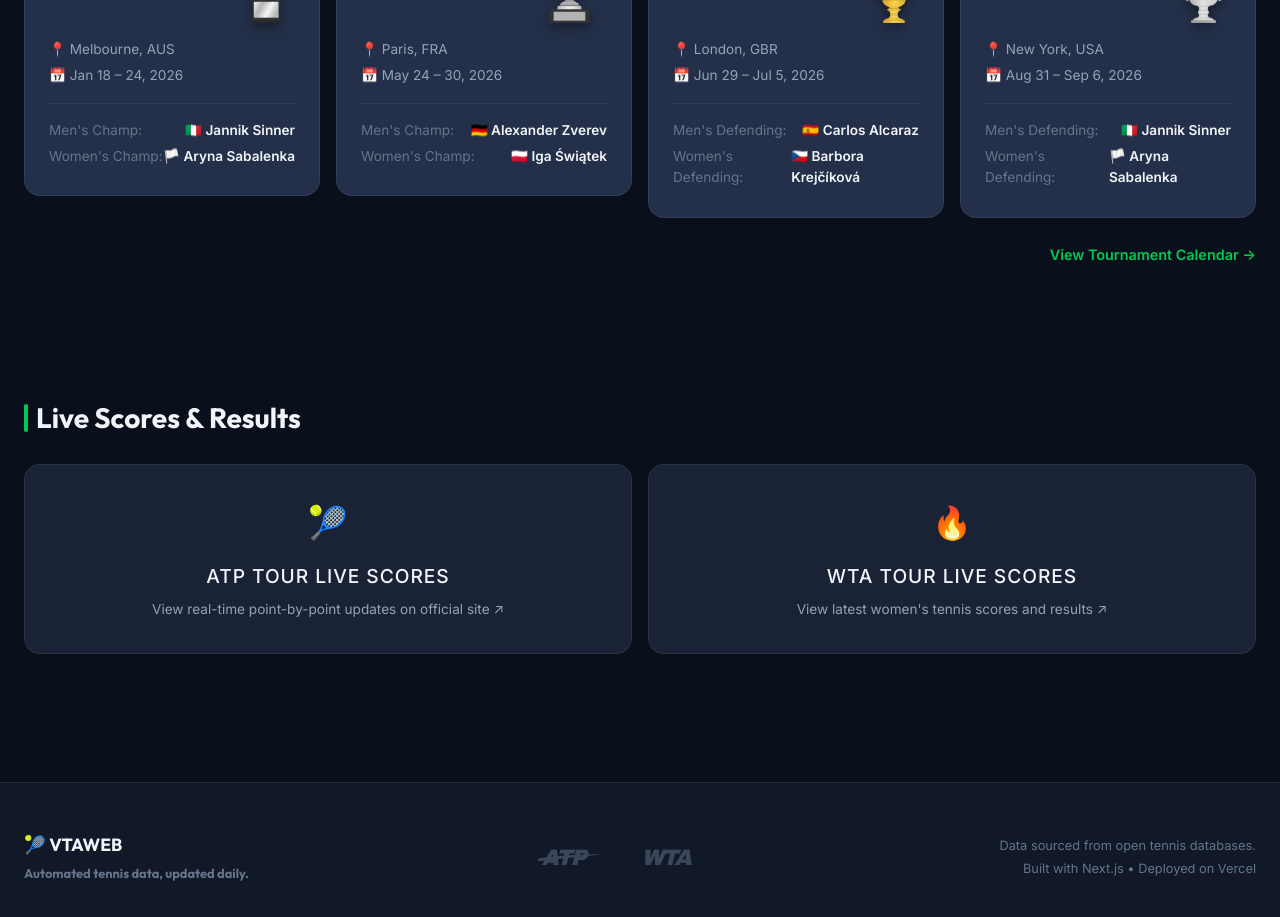
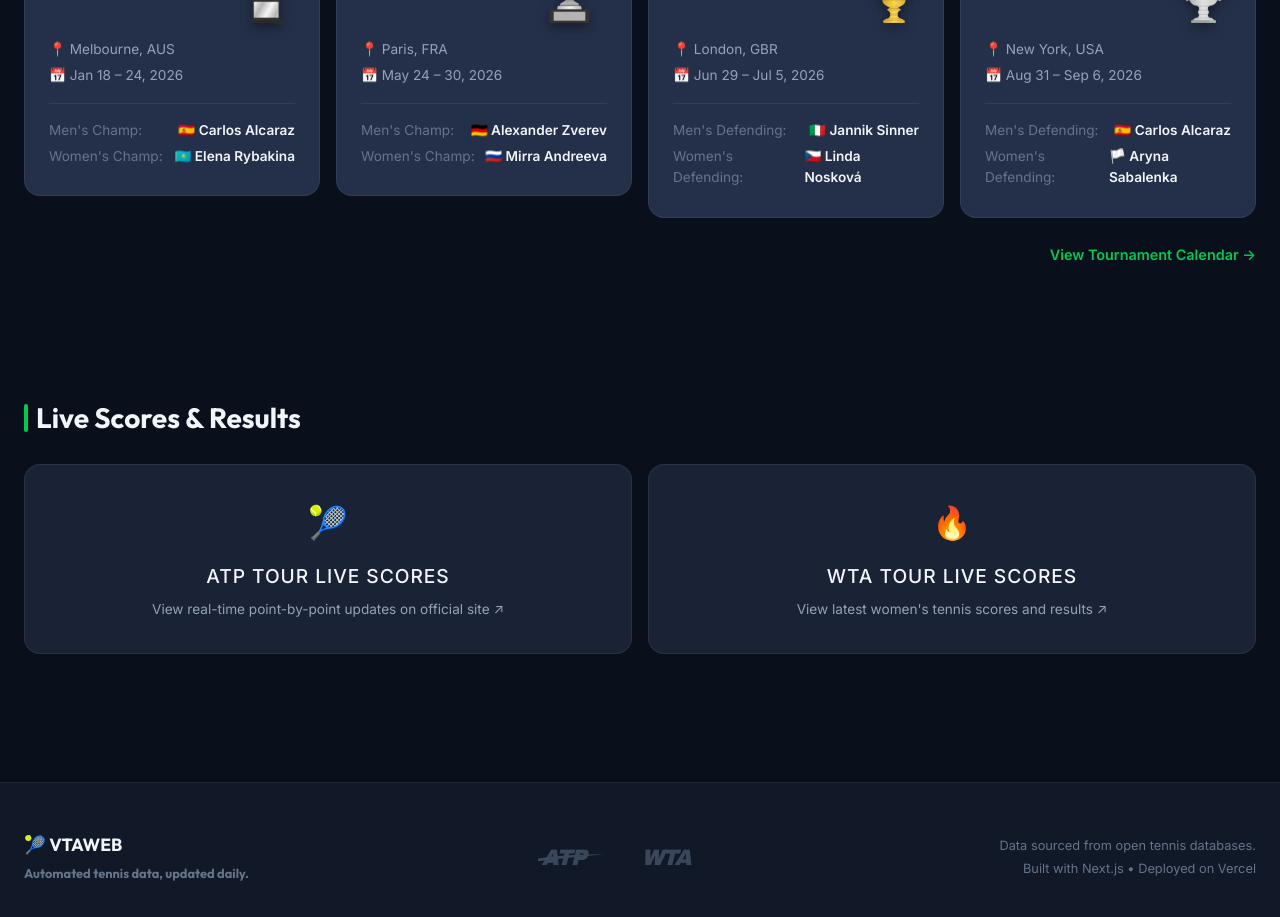
Before and after one commit to icapsule/VTAWEB, a Next.js app: page / in a window 1280 px wide. Shown: the part 1900-2817 px from the top of the page. Built offline with nearby package versions, Linux system fonts and the light colour scheme; no server answers; the database is empty.

Commit message:
fix: update static fallback to match 2026 wiki winners

```diff
--- a/src/app/page.tsx
+++ b/src/app/page.tsx
@@ -506,13 +506,14 @@
     displayName = 'US OPEN';
   }
 
-  // Fallback defaults from static data (accurate 2025/2026 titles)
+  // Fallback defaults from static data (accurate 2026/2025 titles)
   const staticDefaults: Record<string, { men: string; women: string }> = {
-    'australian-open': { men: '🇮🇹 Jannik Sinner', women: '🏳️ Aryna Sabalenka' },
-    'french-open': { men: '🇩🇪 Alexander Zverev', women: '🇵🇱 Iga Świątek' },
-    'wimbledon': { men: '🇪🇸 Carlos Alcaraz', women: '🇨🇿 Barbora Krejčíková' },
-    'us-open': { men: '🇮🇹 Jannik Sinner', women: '🏳️ Aryna Sabalenka' },
+    'australian-open': { men: '🇪🇸 Carlos Alcaraz', women: '🇰🇿 Elena Rybakina' },
+    'french-open': { men: '🇩🇪 Alexander Zverev', women: '🇷🇺 Mirra Andreeva' },
+    'wimbledon': { men: '🇮🇹 Jannik Sinner', women: '🇨🇿 Linda Nosková' },
+    'us-open': { men: '🇪🇸 Carlos Alcaraz', women: '🏳️ Aryna Sabalenka' },
   };
+
 
 
   const getFlagEmoji = (countryCode: string) => {
```
